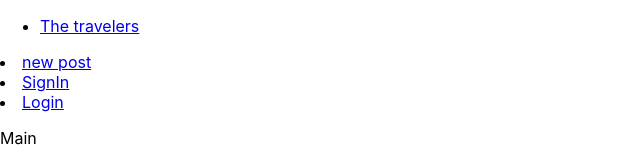
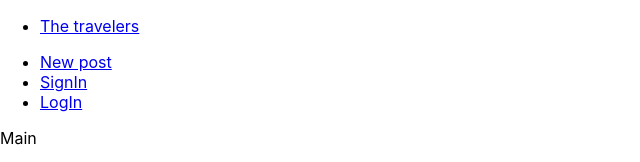
Before and after one commit to cdnbrt22/DCWminipj-blog, a React (Create React App) app: page / in a window 1280 px wide. Shown: the top 162 px of the page, without its empty margins (0-640 px from the left). Built offline with nearby package versions, Linux system fonts and the light colour scheme.

Commit message:
commit is create Navbar

```diff
--- a/src/components/Navbar/Navbar.js
+++ b/src/components/Navbar/Navbar.js
@@ -1,6 +1,6 @@
 import React, { useState, useEffect } from "react";
 import { Link, withRouter } from "react-router-dom";
-// import firebase from "../firebase/config";
+// import firebase from "./firebase/config";
 
 
 
@@ -23,7 +23,7 @@ const Navbar = (props) =>{
             buttons = (
                 <React.Fragment>
                     <li><Link to="/signin">SignIn</Link></li>
-                    <li><Link to="/login">Login</Link></li>
+                    <li><Link to="/login">LogIn</Link></li>
                 </React.Fragment>
             )
         }
@@ -33,10 +33,10 @@ const Navbar = (props) =>{
                 <ul>
                     <li><Link to="/">The travelers</Link></li>
                 </ul>
-                <ui>
-                    <li><Link to="/create">new post</Link></li>
+                <ul>
+                    <li><Link to="/create">New post</Link></li>
                     {buttons}
-                </ui>
+                </ul>
             </nav>
         )
 }
--- a/src/components/main/Main.js
+++ b/src/components/main/Main.js
@@ -1,6 +1,6 @@
 import React, { useEffect, useState } from 'react';
-import { Link } from "react-dom";
-// import firebase from "./firebase/config";
+import { Link } from "react-router-dom";
+// import firebase from "../firebase/config";
 
 
 const Main = () => {
--- a/src/routes.js
+++ b/src/routes.js
@@ -1,10 +1,10 @@
 import React from 'react';
 import { Switch, Route } from "react-router-dom";
-
-import Main from "./components/main/Main";
+import Main from './components/Main/Main';
 
 
-const Routes = () =>(
+
+const Routes = () => (
     <Switch>
         <Route exact path="/" component = {Main} />
     </Switch>
```
Also changed, not shown: src/App.js (+5 -2 lines), src/firebase/config.js (+8 -6 lines), src/index.js (+4 -5 lines).
